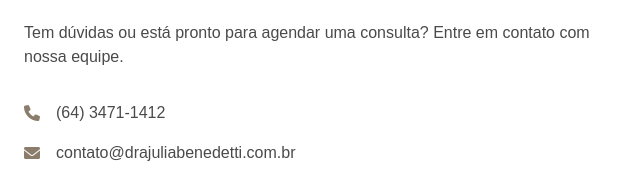
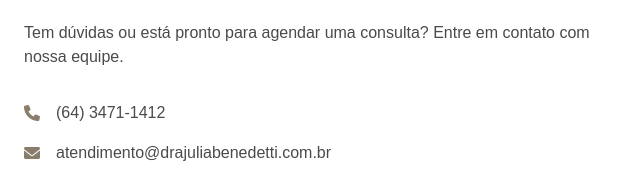
Before and after one commit to lmos0/website_drajuliabenedetti, a website: page index.html in a window 1280 px wide. Shown: the part 1687-1865 px from the top of the page, 0-640 px from the left. Drawn offline with Linux system fonts and the light colour scheme.

Commit message:
Update contact email address in index.html

```diff
--- a/index.html
+++ b/index.html
@@ -154,7 +154,7 @@
               </div>
               <div class="flex items-center">
                 <i class="fas fa-envelope text-[#8B7D6B] mr-4"></i>
-                <span>contato@drajuliabenedetti.com.br</span>
+                <span>atendimento@drajuliabenedetti.com.br</span>
               </div>
               <div class="flex items-center">
                 <i class="fas fa-map-marker-alt text-[#8B7D6B] mr-4"></i>
```
